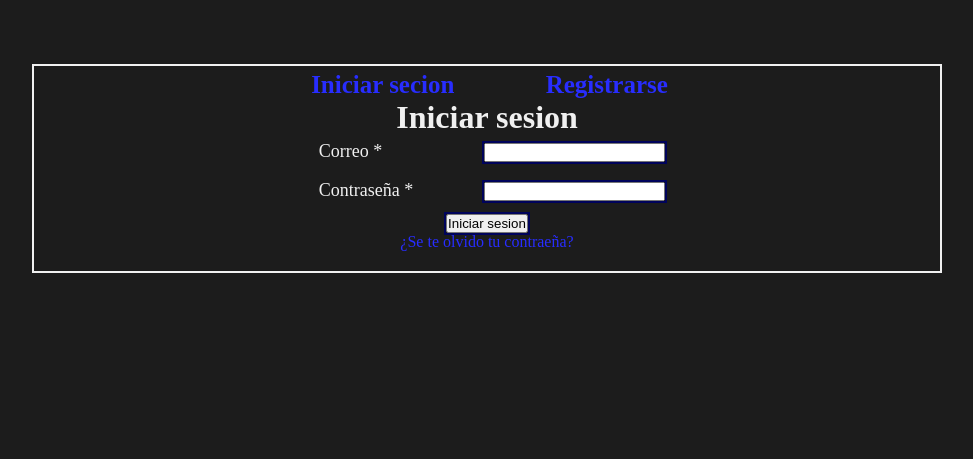
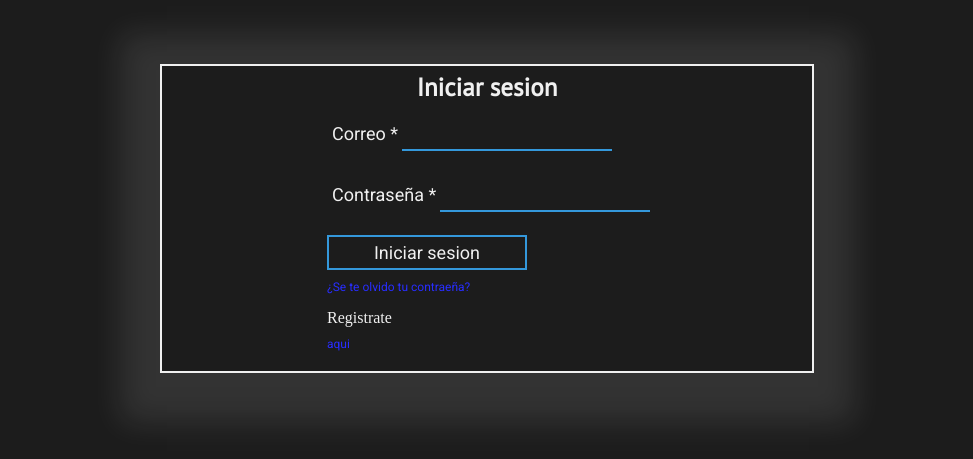
Before and after one commit to ArmandoHdzBta/red-social, a PHP site: page /app/views/iniciarsesion.php in a window 1280 px wide. Shown: the top 459 px of the page, without its empty margins (153-1126 px from the left). Run offline with PHP 8.4, Linux system fonts and the light colour scheme.

Commit message:
Estilos cambiados

```diff
--- a/app/views/home.php
+++ b/app/views/home.php
@@ -3,6 +3,8 @@
 <head>
 	<meta charset="UTF-8">
 	<meta name="viewport" content="width=device-width, initial-scale=1.0">
+	<link rel="preconnect" href="https://fonts.gstatic.com">
+	<link href="https://fonts.googleapis.com/css2?family=PT+Sans&family=Roboto&display=swap" rel="stylesheet">
 	<link rel="stylesheet" href="public/css/style.css">
 	<title>Document</title>
 </head>
--- a/app/views/iniciarsesion.php
+++ b/app/views/iniciarsesion.php
@@ -3,19 +3,16 @@
 <head>
 	<meta charset="UTF-8">
 	<meta name="viewport" content="width=device-width, initial-scale=1.0">
+	<link rel="preconnect" href="https://fonts.gstatic.com">
+	<link href="https://fonts.googleapis.com/css2?family=PT+Sans&family=Roboto&display=swap" rel="stylesheet">
 	<link rel="stylesheet" type="text/css" href="public/css/style.css">
 	<title>Red Social</title>
 </head>
 <body>
 	<!-- CCONTENDOR PRINCIPAL -->
-	<div class="content">
-		<!-- TABS -->
-		<ul class="content-tabs">
-			<li class="tab"><a href="#iniciarSesion">Iniciar secion</a></li>
-			<li class="tab"><a href="#registrarse">Registrarse</a></li>
-		</ul>
+	<div class="content animate-color">
 		<!-- CONTENIDO FORMULARIOS TAB -->
-		<div class="content-tab-form">
+		<div class="content-form">
 			<div id="iniciarSesion" class="iniciarSesion">
 				<h1>Iniciar sesion</h1>
 				<h2><?php echo isset($status) ? $status : "";?></h2>
@@ -30,9 +27,9 @@
 					</div>
 					<input type="submit" class="btn-succes" value="Iniciar sesion">
 				</form>
-				<p class="forgot-password"><a href="#">¿Se te olvido tu contraeña?</a></p>
+				<a href="#">¿Se te olvido tu contraeña?</a>
+				<p>Registrate <a href="#">aqui</a></p>
 			</div>
-
 		</div>
 	</div>
 
--- a/index.php
+++ b/index.php
@@ -1,8 +1,4 @@
 <?php
-/* Variables por metodo get
- * controller
- * action
-*/
 //se verifica que las variables no esten vacias
 if ((!isset($_GET['controller'])) || (!isset($_GET['action']))) {
 	echo "Peticion invalida";
--- a/public/css/style.css
+++ b/public/css/style.css
@@ -1,11 +1,27 @@
+:root{
+	--color-body: #1c1c1c;
+	--color-font: #f0f0f0;
+	--color-link: #282DFF;
+	--color-link-hover: #2427D1;
+	--color-border-input: #3498db;
+	--color-border-input-hover: #2ecc71;
+	--color-box-submit: rgba(90, 204, 138, .1);
+	/* FUENTES TAMAÑO Y TIPO */
+	--font-titulo: 'PT Sans', sans-serif;
+	--font-cuerpo: 'Roboto', sans-serif;
+	--font-titulo-size: 25px;
+	--font-cuerpo-size: 18px;
+	--font-link-size: 12px;
+}
+
 *{
 	padding: 0;
 	margin: 0;
 }
 
 body{
-	background: #1c1c1c;
-	color: #f0f0f0;
+	background: var(--color-body);
+	color: var(--color-font);
 	/*background: #F3F3F3;*/
 }
 
@@ -30,54 +46,39 @@ body{
 }
 
 .content{
-	width: 70%;
-	border: 2px solid #f0f0f0;
+	width: 50%;
+	border: 2px solid var(--color-font);
 	margin: auto;
 	margin-top: 5%;
 	padding: 5px;
-	box-shadow: 0 15px 30px 40px rgba(#FFF 1.0);
+	box-shadow: 0 10px 30px 40px rgba(255,255,255, .1);
 }
 
-.content-tabs{
-	display: flex;
-	justify-content: space-around;
+.content-form{
 	width: 50%;
 	margin: auto;
-	list-style: none;
-	text-align: center;
-}
-
-.content-tabs li a{
-	width: 20%;
-	padding: 10px 30px;
-	font-size: 25px;
-	font-weight: bold;
-	margin-left: 5px;
-	text-decoration: none;
-	color: #282DFF;
-}
-
-/*a{
-	display: block;
-	width: auto;
-	margin-left: 5px;
-	text-align: right;
-	padding: 10px;
-	background: red;
-	text-decoration: none;
-	color: #282DFF;
-}*/
-
-.content-tab-form{
-	text-align: center;
 }
 
 
-.iniciarSesion p a{
-	display: inline-block;
+.iniciarSesion a{
+	display: block;
 	text-decoration: none;
-	color: #282DFF;
+	margin-top: 10px;
+	font-family: var(--font-cuerpo);
+	font-size: var(--font-link-size);
+	color: var(--color-link);
 	margin-bottom: 15px;
+}
+
+.iniciarSesion a:hover{
+	color: var(--color-link-hover);
+	text-decoration: underline;
+}
+
+.iniciarSesion h1{
+	font-family: var(--font-titulo);
+	font-size: var(--font-titulo-size);
+	text-align: center;
 }
 
 .form-group{
@@ -89,14 +90,49 @@ body{
 
 .form-group label{
 	display: inline-block;
-	width: 18%;
 	text-align: left;
-	font-size: 18px;
+	font-family: var(--font-cuerpo);
+	font-size: var(--font-cuerpo-size);
 }
 
 input{
+	border: 0;
+	background: none;
+	display: inline-block;
+	margin-top: 10px;
+	border-bottom: 2px solid var(--color-border-input);
+	padding: 5px;
+	width: 200px;
 	outline: none;
-	outline: 2px solid #00035b;
+	color: var(--color-font);
+	font-family: var(--font-cuerpo);
+	font-size: var(--font-cuerpo-size);
+	transition: 0.25s;
+}
+input:focus{
+	border-bottom: 2px solid var(--color-border-input-hover);
+}
+
+input[type="submit"]{
+	border: 0;
+	background: none;
+	display: inline-block;
+
+	border: 2px solid var(--color-border-input);
+	padding: 5px;
+	width: 200px;
+	margin: auto;
+	margin-top: 10px;
+	outline: none;
+	color: var(--color-font);
+	font-family: var(--font-cuerpo);
+	font-size: var(--font-cuerpo-size);
+	transition: 0.25s;
+}
+input[type="submit"]:hover{
+	border: 2px solid var(--color-border-input-hover);
+	background: var(--color-border-input-hover);
+	/*box-shadow: 0 5px 15px 15px var(--color-box-submit);*/
 }
 /* style home */
 .content-home{
@@ -146,11 +182,9 @@ input{
 	border-bottom: 1px solid #f4f4f4;
 	text-align: center;
 	color: #f4f4f4;
-	text-decoration: none;
 }
 
 a:hover{
-	background: rgba(255,255,255,.2);
 }
 
 .contenido{
```
Also changed, not shown: app/views/registrar.php (+6 -3 lines).
